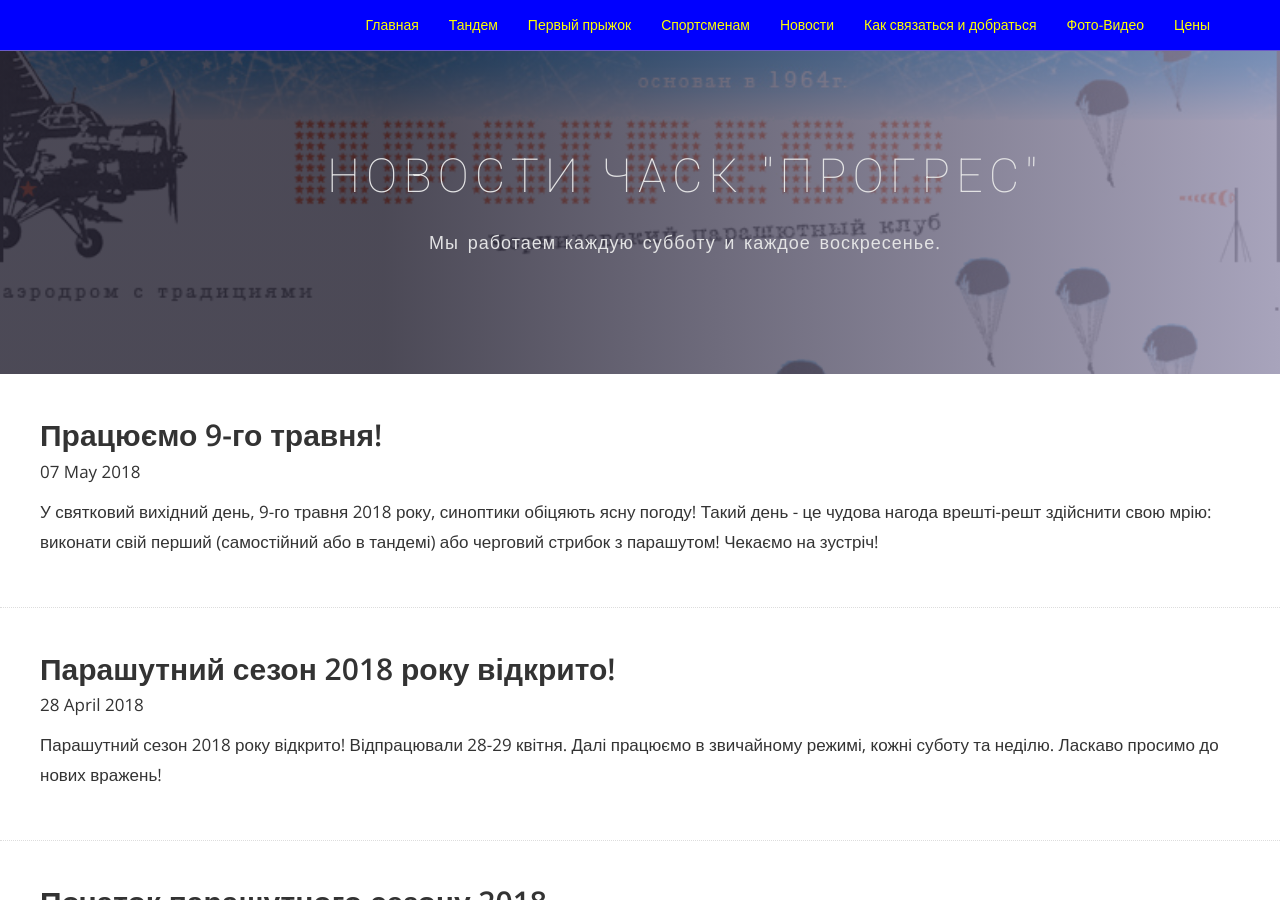
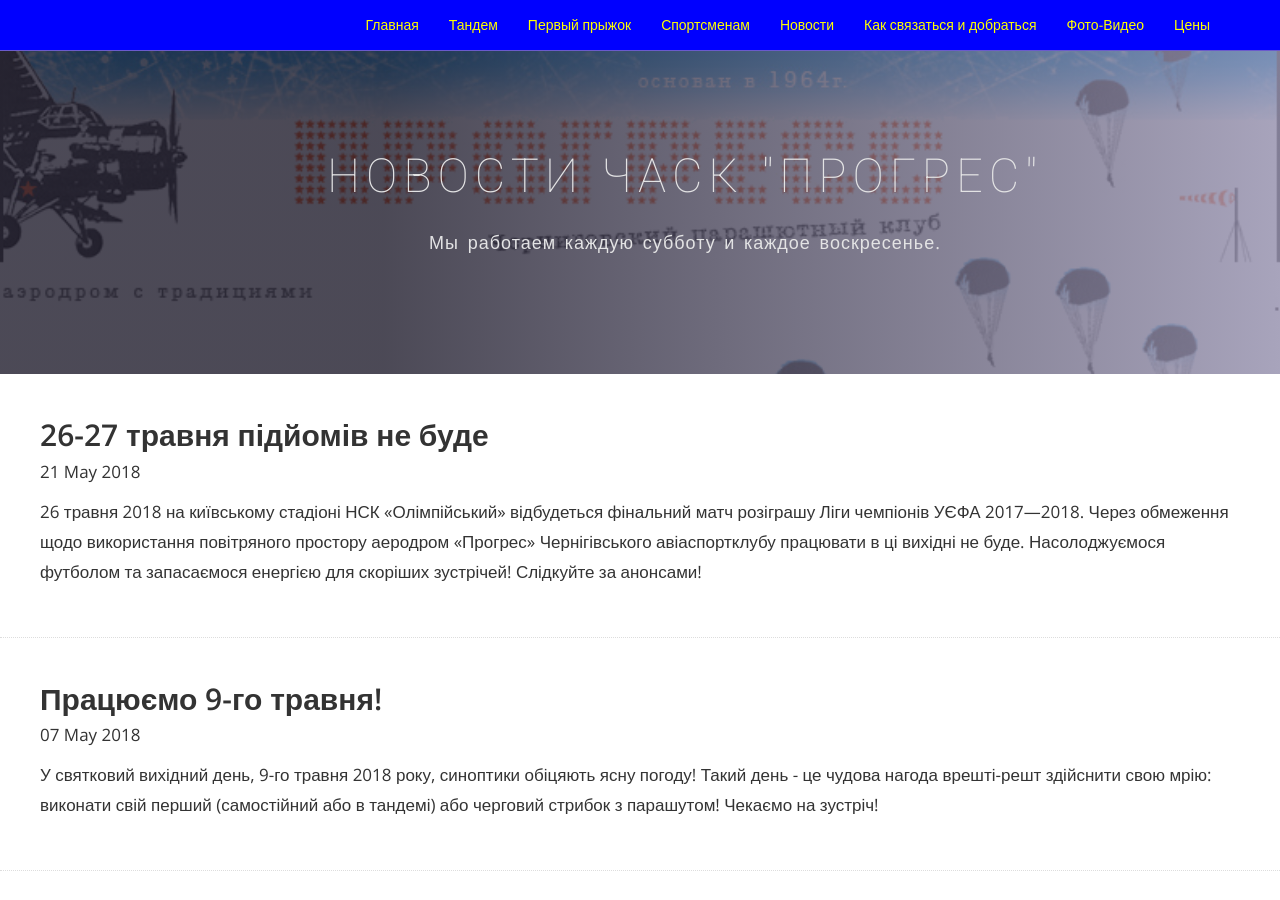
Before and after one commit to joej0e/progres.org.ua, a Jekyll site: the page built from blog.html, in a window 1280 px wide and 900 px high. Built offline with Jekyll 4.4.1, drawn with Linux system fonts in a browser that asks for light colours; nearby versions of some CDN libraries; some web fonts are replaced.

Commit message:
Added 2018-05-21-announce-may-26 post

```diff
--- /dev/null
+++ b/_posts/2018-05-21-announce-may-26.md
@@ -0,0 +1,18 @@
+---
+layout: post
+title:  26-27 травня підйомів не буде
+date:   2018-05-21
+categories: blog
+tags: [obyavleniya]
+
+---
+
+![](https://image.shutterstock.com/image-photo/sad-little-boy-red-soccer-jersey-260nw-310507916.jpg)
+
+26 травня 2018 на київському стадіоні НСК «Олімпійський» відбудеться фінальний матч розіграшу Ліги чемпіонів УЄФА 2017—2018.
+
+Через обмеження щодо використання повітряного простору аеродром «Прогрес» Чернігівського авіаспортклубу працювати в ці вихідні не буде.
+
+Насолоджуємося футболом та запасаємося енергією для скоріших зустрічей!
+
+Слідкуйте за анонсами!
--- a/index.html
+++ b/index.html
@@ -11,7 +11,7 @@
       <div class="col-md-10 col-md-offset-2">
         <div class="block">
           <h1 class="animated fadeInUp">Прыжки с парашютом в Киеве и Чернигове</h1>
-          <p class="animated fadeInUp"><a href="{% post_url 2018-05-07-announce-may-09 %}">9 мая 2018 года на аэродроме "Прогресс" прыжковый день! Детальнее в новостях!</a></p>
+          <p class="animated fadeInUp"><a href="{% post_url 2018-05-21-announce-may-26 %}">26 мая 2018 года на аэродроме "Прогресс" прыжков не будет. Детальнее в новостях!</a></p>
           <p class="animated fadeInUp">Каждые выходные для начинающих парашютистов и опытных спортсменов организовываются прыжки с парашютом в Черниговском АСК "Прогресс".</p>
           <p class="animated fadeInUp">Также у нас можно выполнить ознакомительный полёт на самолёте.</p>
         </div>
```
